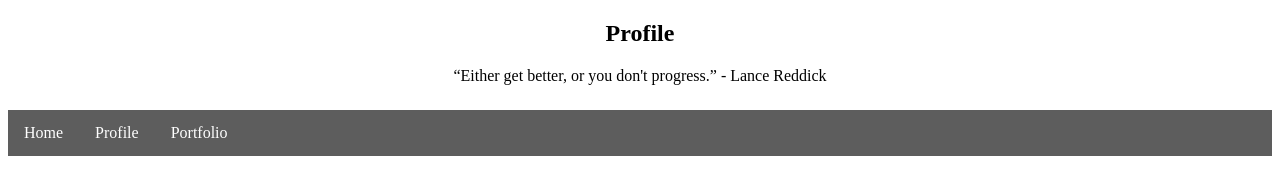
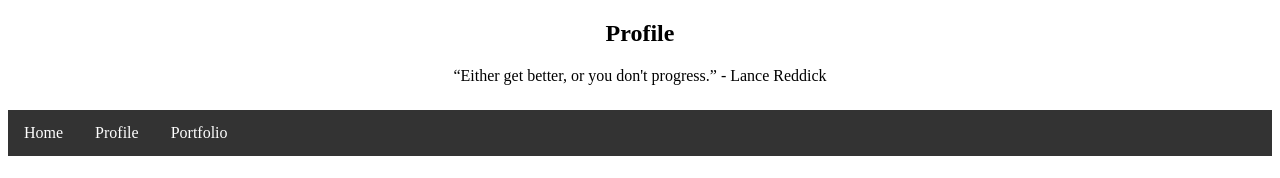
Before and after one commit to Renee-Rust-Personal-Website/personal-website, a plain HTML site: page about.html in a window 1280 px wide. Shown: the top 178 px of the page. Drawn offline with Linux system fonts and the light colour scheme; grey boxes are pictures that could not be loaded.

Commit message:
Revert "remainder from last sync"
This reverts commit 24f5cc1dc92dada0fe8d0552b3082e5b2fbbe5e2.

```diff
--- a/aboutmestyle.css
+++ b/aboutmestyle.css
@@ -14,7 +14,7 @@ ul {
     margin: 0;
     padding: 0;
     overflow: hidden;
-    background-color: rgb(93, 93, 93);
+    background-color: #333;
   }
 
   li {
```
